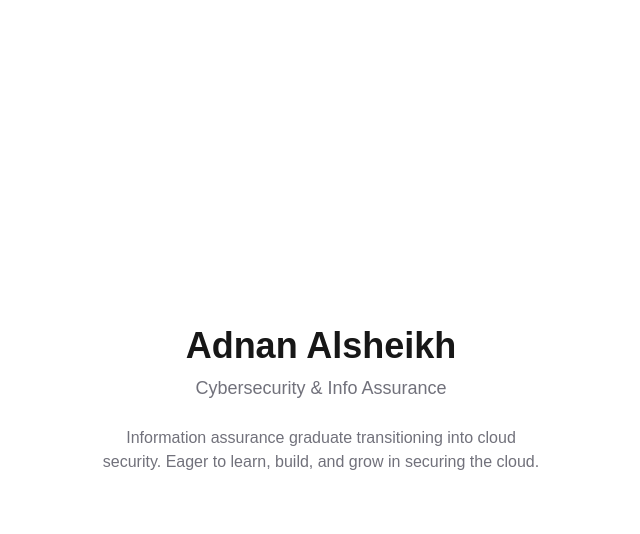
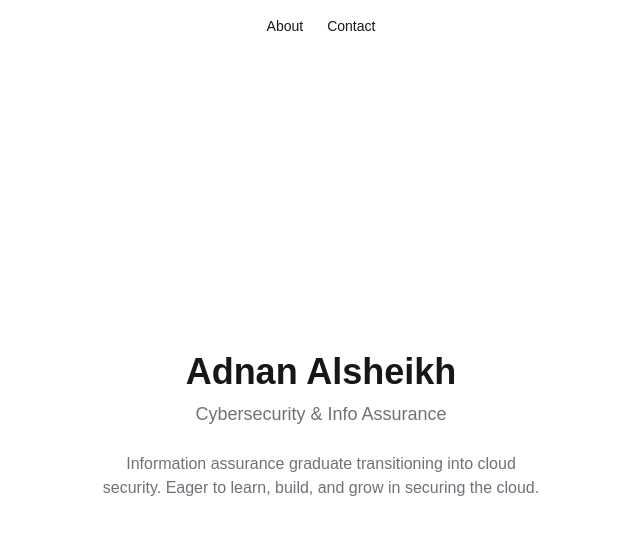
Before and after one commit to aalsheikh1/Portfolio, a Next.js app in the folder portfolio/: page / in a window 1280 px wide. Shown: the top 534 px of the page, without its empty margins (319-959 px from the left). Built offline with nearby package versions, Linux system fonts and the light colour scheme.

Commit message:
Added Contact + About tab

```diff
--- a/portfolio/app/layout.tsx
+++ b/portfolio/app/layout.tsx
@@ -1,4 +1,5 @@
 import type { Metadata } from "next";
+import Link from "next/link";
 import { Geist, Geist_Mono } from "next/font/google";
 import "./globals.css";
 
@@ -22,7 +23,13 @@ export default function RootLayout({ children }: LayoutProps<"/">) {
       lang="en"
       className={`${geistSans.variable} ${geistMono.variable} h-full antialiased`}
     >
-      <body className="min-h-full flex flex-col">{children}</body>
+      <body className="min-h-full flex flex-col">
+        <nav className="flex justify-center gap-6 p-4 text-sm">
+          <Link href="/">About</Link>
+          <Link href="/contact">Contact</Link>
+        </nav>
+        {children}
+      </body>
     </html>
   );
 }
```
